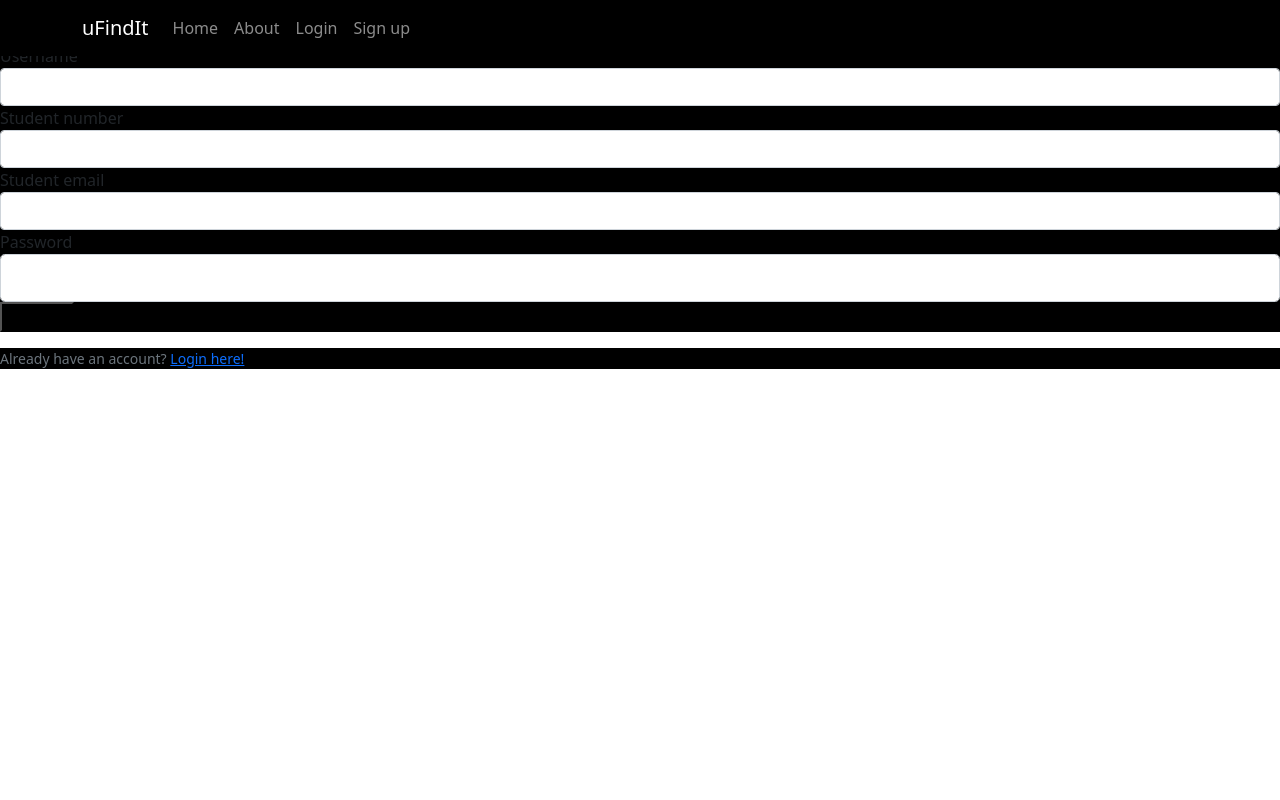
After one commit to newly-web/uFindIt, a Flask app: page /signup in a window 1280 px wide. The commit adds this page. Run offline with Flask 3, Linux system fonts and the light colour scheme; parts of the project's set-up code (start-up, migrations or seed data) failed here and were passed over.

Commit message:
started form creation - working on validation

```diff
--- a/app.py
+++ b/app.py
@@ -1,6 +1,8 @@
 from flask import Flask,render_template
-
+from forms import SignUpForm, LoginForm
 app = Flask(__name__)
+# this needs to be an ENV variable after
+app.config['SECRET_KEY'] = '8393b6e6a5d2b2a673bebdcbe2af3b88'
 
 
 @app.route("/")
@@ -12,6 +14,16 @@
 def about():
     return render_template("about.html", title="About")
 
+@app.route("/signup")
+def signUp():
+    form = SignUpForm()
+    return render_template('signup.html', title='Sign Up', form=form)
+
+@app.route("/login")
+def login():
+    form = LoginForm()
+    return render_template('login.html', title='Login', form=form)
+
 
 if __name__ == '__main__':
     app.run(debug=True)
--- /dev/null
+++ b/forms.py
@@ -0,0 +1,34 @@
+from flask_wtf import FlaskForm
+from wtforms import StringField, PasswordField,SubmitField,BooleanField
+from wtforms.validators import DataRequired, Length, Email, ValidationError, Regexp
+# <!-- the validation doesnt work properly -->
+
+
+class SignUpForm(FlaskForm):
+    # Here im thinking about maybe making a first name, last name and username, to make sure we can have a list of students if needed and then make the name visibility optional
+    username = StringField('Username', validators=[DataRequired(),Length(min=5, max=20)])
+
+    student_number = StringField('Student number', validators=[DataRequired(),
+        Length(min=9, max=9, message="Oops! Your School ID must have exactly 9 digits"),
+        Regexp(r"^\d{9}$", message="Mhh..Your School ID should contain only numbers")])
+
+    email = StringField(
+        "Student email",
+        validators=[
+            DataRequired(),
+            Email(),
+            Regexp(r"^[a-zA-Z0-9._%+-]+@uottawa\.ca$",message="Oops! Your email should end with @uottawa"),
+        ],
+    )
+    password = PasswordField('Password', validators=[DataRequired(), Length(min=3)])
+
+    submit = SubmitField('Sign Up')
+
+
+class LoginForm(FlaskForm):
+    email = StringField(
+        "Student email", validators=[DataRequired(), Email(), uottawa_email_validator]
+    )
+    password = PasswordField("Password", validators=[DataRequired(), Length(min=3)])
+    remember = BooleanField('Remember Me')
+    submit = SubmitField("Login")
--- a/static/main.css
+++ b/static/main.css
@@ -0,0 +1,3 @@
+*{
+    background-color: black;
+}
--- a/templates/about.html
+++ b/templates/about.html
@@ -1,5 +1,4 @@
 {%extends "layout.html"%}
 
 {%block content%}
-    <h1>Deggan, Mercy, Whitney </h1>
 {%endblock content%}
--- a/templates/home.html
+++ b/templates/home.html
@@ -1,4 +1,4 @@
 {%extends "layout.html"%}
 {%block content%}
-    <h1>Lost it? uFindIt.</h1>
+
 {%endblock content%}
--- a/templates/layout.html
+++ b/templates/layout.html
@@ -1,8 +1,12 @@
 <html lang="en">
 <head>
-    <!-- add bottstrap if wanted -->
     <meta charset="UTF-8">
     <meta name="viewport" content="width=device-width, initial-scale=1.0">
+    <!-- add bottstrap if wanted -->
+    <link href="https://cdn.jsdelivr.net/npm/bootstrap@5.0.2/dist/css/bootstrap.min.css" rel="stylesheet"
+        integrity="sha384-EVSTQN3/azprG1Anm3QDgpJLIm9Nao0Yz1ztcQTwFspd3yD65VohhpuuCOmLASjC" crossorigin="anonymous">
+
+    <link rel="stylesheet" type="text/css" href="{{url_for('static', filename='main.css')}}">
     {%if title%}
     <title>uFindIt - {{title}}</title>
     {% else %}
@@ -10,10 +14,35 @@
     {% endif %}
 
 </head>
+<header class="site-header">
+    <nav class="navbar navbar-expand-md navbar-dark bg-steel fixed-top">
+        <div class="container">
+            <a class="navbar-brand mr-4" href="/">uFindIt</a>
+            <button class="navbar-toggler" type="button" data-toggle="collapse" data-target="#navbarToggle"
+                aria-controls="navbarToggle" aria-expanded="false" aria-label="Toggle navigation">
+                <span class="navbar-toggler-icon"></span>
+            </button>
+            <div class="collapse navbar-collapse" id="navbarToggle">
+                <div class="navbar-nav mr-auto">
+                    <a class="nav-item nav-link" href="/">Home</a>
+                    <a class="nav-item nav-link" href="/about">About</a>
+                </div>
+                <!-- Navbar Right Side -->
+                <div class="navbar-nav">
+                    <a class="nav-item nav-link" href="/login">Login</a>
+                    <a class="nav-item nav-link" href="/signup">Sign up</a>
+                </div>
+            </div>
+        </div>
+    </nav>
+</header>
 <body>
     {% block content %}{% endblock content %}
 
     <!-- add bottstrap if wanted -->
+<script src="https://cdn.jsdelivr.net/npm/bootstrap@5.0.2/dist/js/bootstrap.bundle.min.js"
+    integrity="sha384-MrcW6ZMFYlzcLA8Nl+NtUVF0sA7MsXsP1UyJoMp4YLEuNSfAP+JcXn/tWtIaxVXM"
+    crossorigin="anonymous"></script>
 
 </body>
 </html>
--- /dev/null
+++ b/templates/signup.html
@@ -0,0 +1,36 @@
+{%extends "layout.html"%}
+<!-- add css classes -->
+
+{%block content%}
+    <div class="content">
+        <form action="" method="post">
+            <fieldset class="">
+                <legend class=""> SIGNUP</legend>
+                <div class="form_group">
+                    {{ form.username.label(class="") }}
+                    {{ form.username(class="form-control") }}
+                </div>
+                <div class="form_group">
+                    {{ form.student_number.label(class="") }}
+                    {{ form.student_number(class="form-control", oninput="this.value = this.value.replace(/[^0-9]/g, '')") }}
+                </div>
+                <div class="form_group">
+                    {{ form.email.label(class="",pattern="[a-zA-Z0-9._%+-]+@uottawa\.ca", title="Email must end with @uottawa.ca") }}
+                    {{ form.email(class="form-control") }}
+                </div>
+                <div class="form_group">
+                    {{ form.password.label(class="") }}
+                    {{ form.password(class="form-control form-control-lg") }}
+                </div>
+            </fieldset>
+            <div class="form_group">
+                {{ form.submit(class='') }}
+            </div>
+        </form>
+    </div>
+    <div>
+        <small class="text-muted">
+            Already have an account?  <a href="{{ url_for('login') }}">Login here!</a>
+        </small>
+    </div>
+{%endblock content%}
```
Also changed, not shown: templates/login.html (added).
